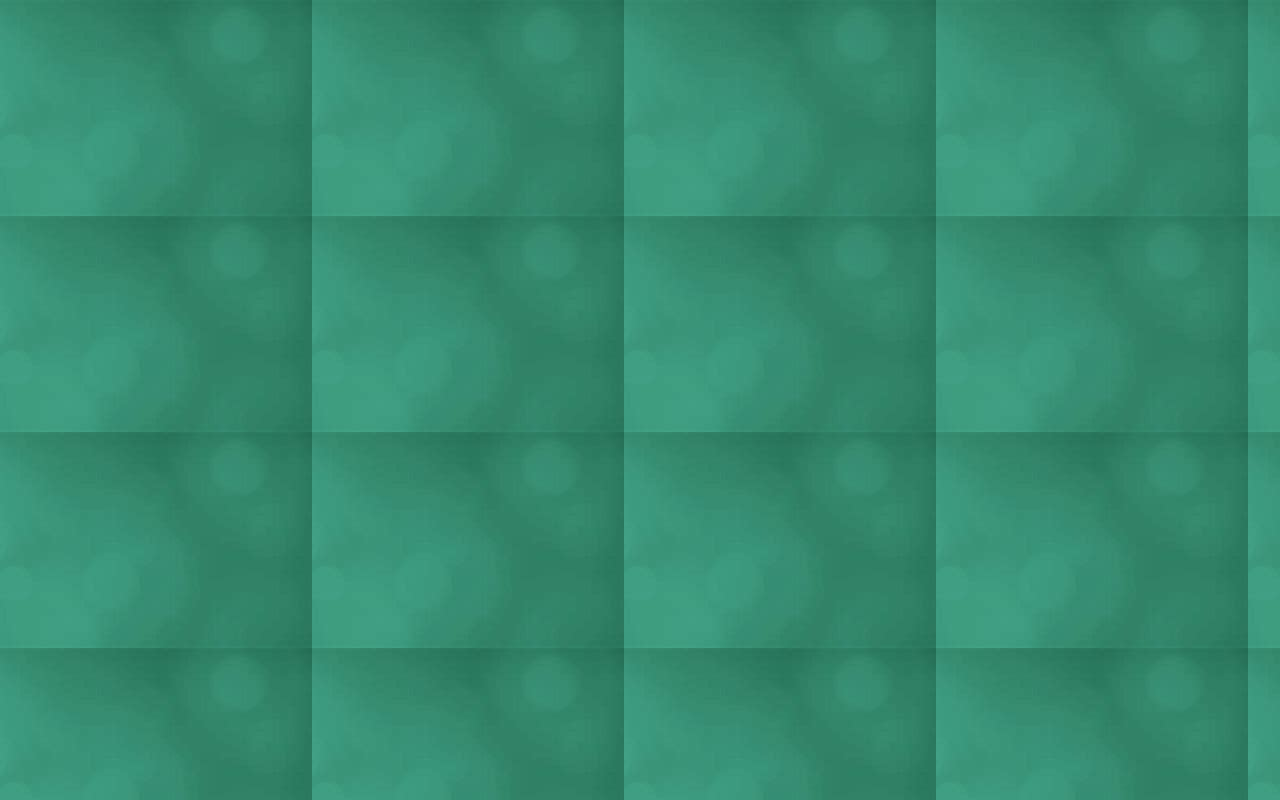
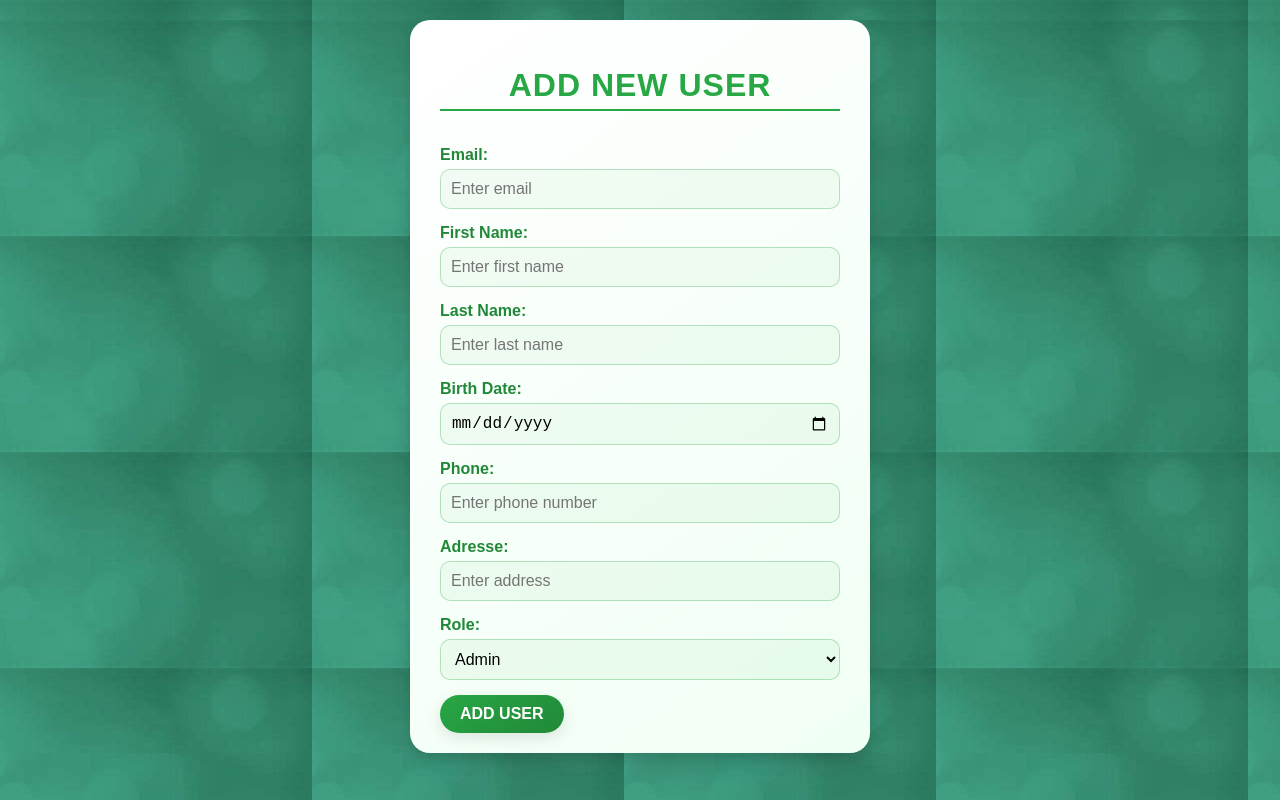
Before and after one commit to khalilboudib/TP-IGL-DPI-, an Angular app in the folder dpi/: page /add-user in a window 1280 px wide. Before the commit this address led to /. Built offline with nearby package versions, Linux system fonts and the light colour scheme; a web font is replaced by a local one.

Commit message:
add add-user component for user registration functionality

```diff
--- /dev/null
+++ b/dpi/src/app/add-user/add-user.component.css
@@ -0,0 +1,87 @@
+form {
+  display: flex;
+  flex-direction: column;
+  gap: 15px; /* Add spacing between elements */
+  background: linear-gradient(145deg, #ffffff, #f0fff4); /* Light gradient background */
+  border-radius: 20px;
+  padding: 20px 30px;
+  box-shadow: 0 10px 20px rgba(0, 0, 0, 0.1), 0 6px 6px rgba(0, 0, 0, 0.05); /* Soft shadow */
+  max-width: 400px;
+  margin: 20px auto;
+  transition: transform 0.4s ease, box-shadow 0.4s ease;
+}
+
+form:hover {
+  transform: scale(1.02);
+  box-shadow: 0 15px 30px rgba(0, 0, 0, 0.15), 0 8px 8px rgba(0, 0, 0, 0.1); /* Enhance shadow on hover */
+}
+
+form div {
+  display: flex;
+  flex-direction: column; /* Stack label and input */
+  gap: 5px;
+}
+
+form label {
+  font-size: 1rem;
+  font-weight: bold;
+  color: #218838; /* Green text for labels */
+}
+
+form input, form select {
+  padding: 10px;
+  border: 1px solid rgba(40, 167, 69, 0.3); /* Subtle green border */
+  border-radius: 10px;
+  font-size: 1rem;
+  background: rgba(40, 167, 69, 0.05); /* Transparent green background */
+  transition: border-color 0.3s ease, box-shadow 0.3s ease;
+}
+
+form input:focus, form select:focus {
+  border-color: #28a745; /* Bright green border on focus */
+  box-shadow: 0 0 5px rgba(40, 167, 69, 0.5); /* Green glow */
+  outline: none;
+}
+
+form button {
+  align-self: flex-start;
+  padding: 10px 20px;
+  background: linear-gradient(145deg, #28a745, #218838); /* Green gradient */
+  color: white;
+  border: none;
+  border-radius: 25px; /* Rounded corners */
+  font-size: 1rem;
+  font-weight: bold;
+  text-transform: uppercase;
+  cursor: pointer;
+  box-shadow: 0 5px 15px rgba(0, 0, 0, 0.1); /* Subtle shadow */
+  transition: all 0.3s ease, transform 0.2s ease;
+}
+
+form button:hover {
+  background: linear-gradient(145deg, #218838, #28a745); /* Reverse gradient */
+  transform: translateY(-4px); /* Slight lift effect */
+  box-shadow: 0 10px 20px rgba(0, 0, 0, 0.15); /* Stronger shadow */
+}
+
+form button:active {
+  background: linear-gradient(145deg, #1e7e34, #218838); /* Darker green on click */
+  transform: translateY(2px); /* Depression effect */
+}
+
+form button:focus {
+  outline: none;
+  box-shadow: 0 0 0 4px rgba(18, 108, 39, 0.5); /* Focus glow */
+}
+h2 {
+  text-align: center;
+  color: #28a745; /* Green primary color */
+  margin-bottom: 20px;
+  font-size: 2rem; /* Larger font size for emphasis */
+  font-weight: bold;
+  letter-spacing: 1px; /* Slight spacing for a cleaner look */
+  text-transform: uppercase; /* Make the text uppercase for a formal tone */
+  border-bottom: 2px solid #28a745; /* Adds a visual separator */
+  display: inline-block;
+  padding-bottom: 5px;
+}
--- /dev/null
+++ b/dpi/src/app/add-user/add-user.component.html
@@ -0,0 +1,40 @@
+<form [formGroup]="addUserForm" (ngSubmit)="onSubmit()" class="user-form">
+  <h2>Add New User</h2>
+  <div class="form-group">
+    <label for="email">Email:</label>
+    <input id="email" formControlName="email" type="email" placeholder="Enter email">
+  </div>
+  <div class="form-group">
+    <label for="firstName">First Name:</label>
+    <input id="firstName" formControlName="firstName" type="text" placeholder="Enter first name">
+  </div>
+  <div class="form-group">
+    <label for="lastName">Last Name:</label>
+    <input id="lastName" formControlName="lastName" type="text" placeholder="Enter last name">
+  </div>
+  <div class="form-group">
+    <label for="birthDate">Birth Date:</label>
+    <input id="birthDate" formControlName="birthDate" type="date">
+  </div>
+  <div class="form-group">
+    <label for="phone">Phone:</label>
+    <input id="phone" formControlName="phone" type="text" placeholder="Enter phone number">
+  </div>
+  <div class="form-group">
+    <label for="adresse">Adresse:</label>
+    <input id="adresse" formControlName="adresse" type="text" placeholder="Enter address">
+  </div>
+  <div class="form-group">
+    <label for="role">Role:</label>
+    <select id="role" formControlName="role">
+      <option value="" disabled selected>Select a role</option>
+      <option value="admin">Admin</option>
+      <option value="patient">Patient</option>
+      <option value="medecin">Medecin</option>
+      <option value="infirmier">Infirmier</option>
+      <option value="radiologue">Radiologue</option>
+      <option value="laborantin">Laborantin</option>
+    </select>
+  </div>
+  <button type="submit" class="submit-button">Add User</button>
+</form>
--- /dev/null
+++ b/dpi/src/app/add-user/add-user.component.ts
@@ -0,0 +1,35 @@
+import { Component } from '@angular/core';
+import { FormBuilder, FormGroup, Validators } from '@angular/forms';
+import { CommonModule } from '@angular/common';
+import { ReactiveFormsModule } from '@angular/forms';
+
+@Component({
+  selector: 'app-add-user',
+  standalone: true,
+  imports: [CommonModule, ReactiveFormsModule],
+  templateUrl: './add-user.component.html',
+  styleUrls: ['./add-user.component.css']
+})
+export class AddUserComponent {
+  addUserForm: FormGroup;
+
+  constructor(private fb: FormBuilder) {
+    this.addUserForm = this.fb.group({
+      email: ['', [Validators.required, Validators.email]],
+      firstName: ['', Validators.required],
+      lastName: ['', Validators.required],
+      birthDate: [''],
+      phone: ['', Validators.required],
+      adresse: ['', Validators.required],
+      role: ['admin', Validators.required]
+    });
+  }
+
+  onSubmit() {
+    if (this.addUserForm.valid) {
+
+        console.log('User added')
+
+    }
+  }
+}
--- a/dpi/src/app/app.routes.ts
+++ b/dpi/src/app/app.routes.ts
@@ -6,6 +6,7 @@ export const routes: Routes = [
     { path: 'login', loadComponent: () => import('./login/login.component').then(m => m.LoginComponent) },
     { path: 'home', loadComponent: () => import('./home/home.component').then(m => m.HomeComponent) },
     { path: 'patient', loadComponent: () => import('./patient/patient.component').then(m => m.PatientComponent) },
+    { path: 'add-user', loadComponent: () => import('./add-user/add-user.component').then(m => m.AddUserComponent) },
     { path: '', redirectTo: '/home', pathMatch: 'full' }
   ];
 
```
Also changed, not shown: 1 other file (tests, documents, lock files or other folders).
